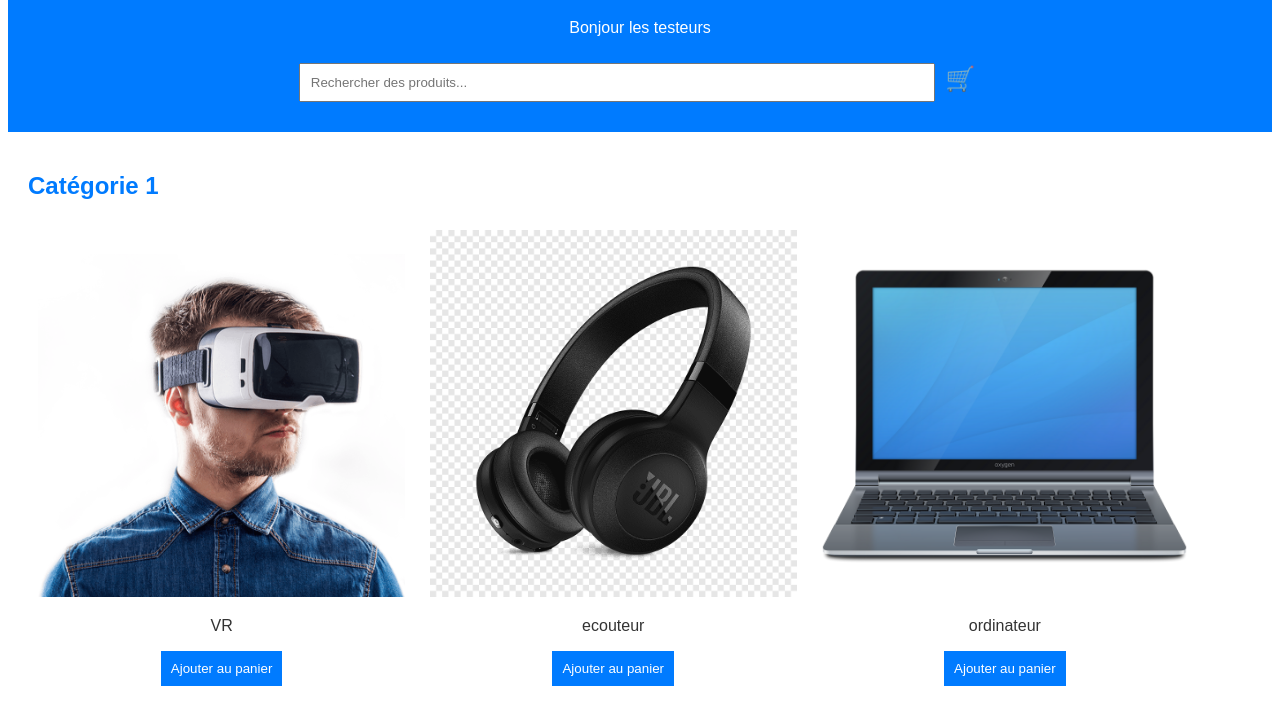
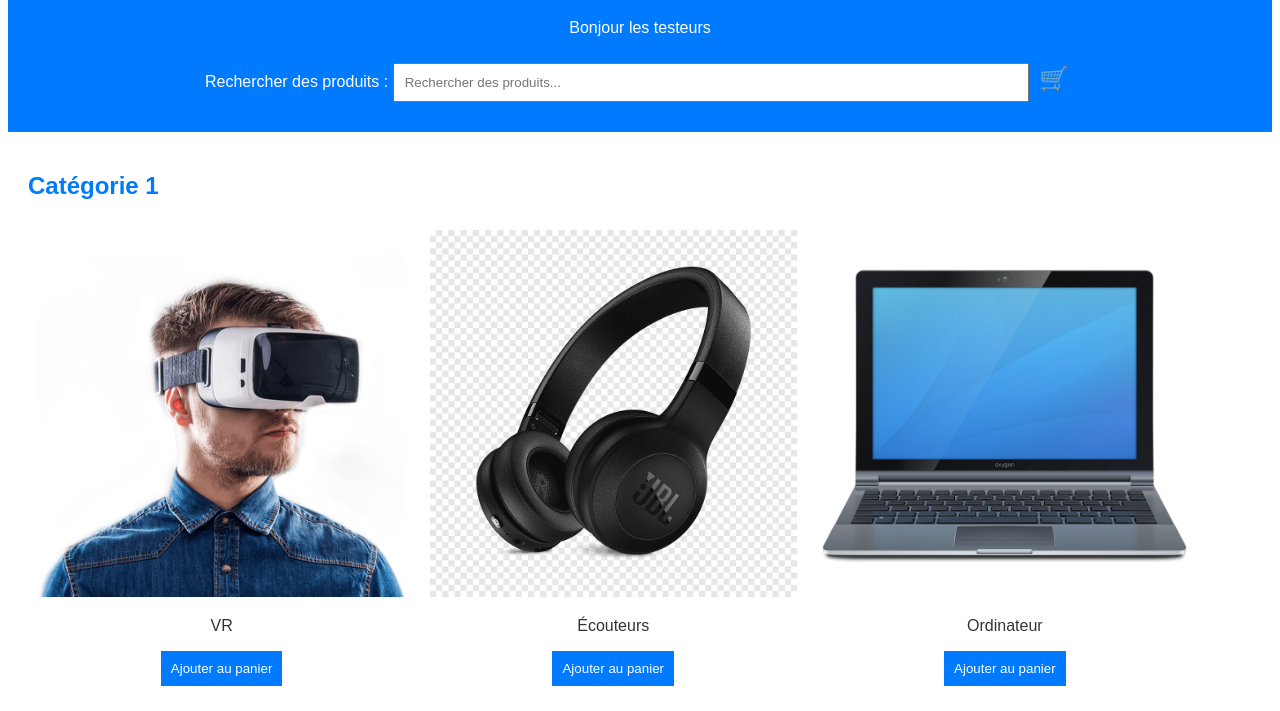
Before and after one commit to YoussefTouati/ChapterTest, a plain HTML site: page index.html in a window 1280 px wide. Shown: the part 89-800 px from the top of the page. Drawn offline with Linux system fonts and the light colour scheme.

Commit message:
Update index.html

```diff
--- a/index.html
+++ b/index.html
@@ -7,34 +7,37 @@
     <link rel="stylesheet" href="styles.css">
 </head>
 <body>
-    <header>
+    <header role="banner">
         <h1>La boutique des testeurs</h1>
         <p>Bonjour les testeurs</p>
-        <input type="text" placeholder="Rechercher des produits...">
-        <button id="cart-icon">🛒</button>
+        <nav>
+            <label for="search">Rechercher des produits :</label>
+            <input type="text" id="search" placeholder="Rechercher des produits...">
+            <button id="cart-icon" aria-label="Panier">🛒</button>
+        </nav>
     </header>
-    <main>
-        <section class="category">
-            <h2>Catégorie 1</h2>
+    <main role="main">
+        <section class="category" role="region" aria-labelledby="cat1">
+            <h2 id="cat1">Catégorie 1</h2>
             <div class="product">
-                <img src="./Assets/VR.png" alt="Produit 1">
+                <img src="./Assets/VR.png" alt="Produit VR">
                 <p>VR</p>
                 <button>Ajouter au panier</button>
             </div>
             <div class="product">
-                <img src="./Assets/ecouteur.png" >
-                <p>ecouteur</p>
+                <img src="./Assets/ecouteur.png" alt="Écouteurs">
+                <p>Écouteurs</p>
                 <button>Ajouter au panier</button>
             </div>
             <div class="product">
-                <img src="./Assets/ordinateur.png" >
-                <p>ordinateur</p>
+                <img src="./Assets/ordinateur.png" alt="Ordinateur">
+                <p>Ordinateur</p>
                 <button>Ajouter au panier</button>
             </div>
         </section>
         <!-- Répétez les sections de catégorie pour d'autres catégories -->
     </main>
-    <footer>
+    <footer role="contentinfo">
         <section id="order-tracking">
             <h2>Suivi des commandes</h2>
             <!-- Contenu pour le suivi des commandes -->
```
